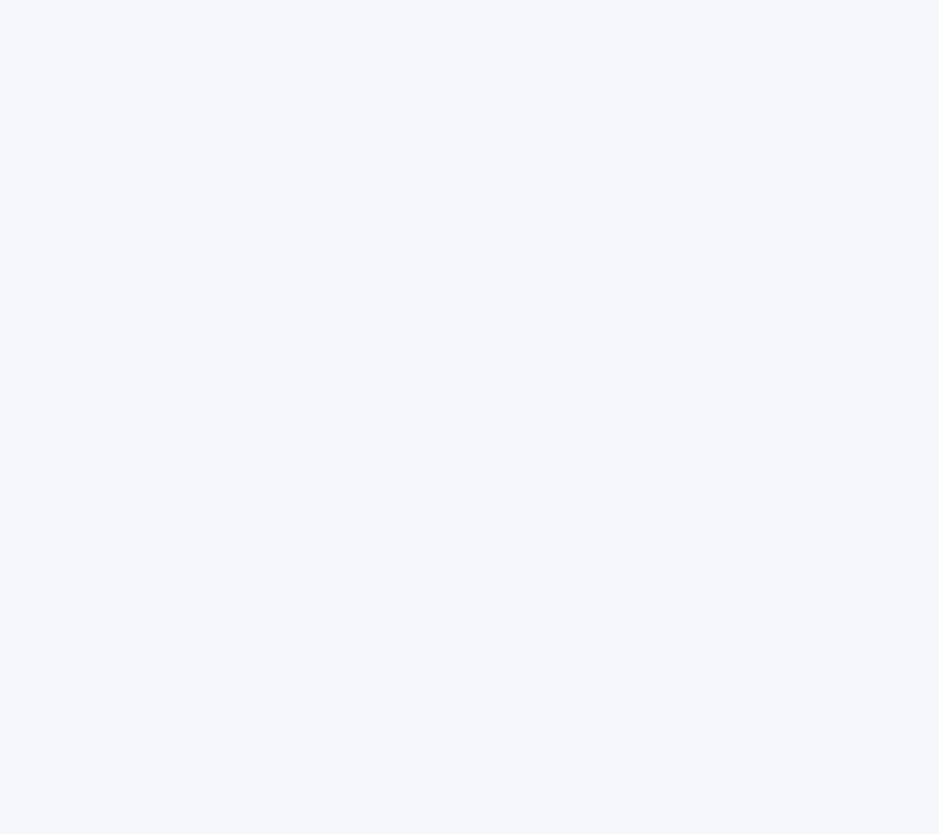
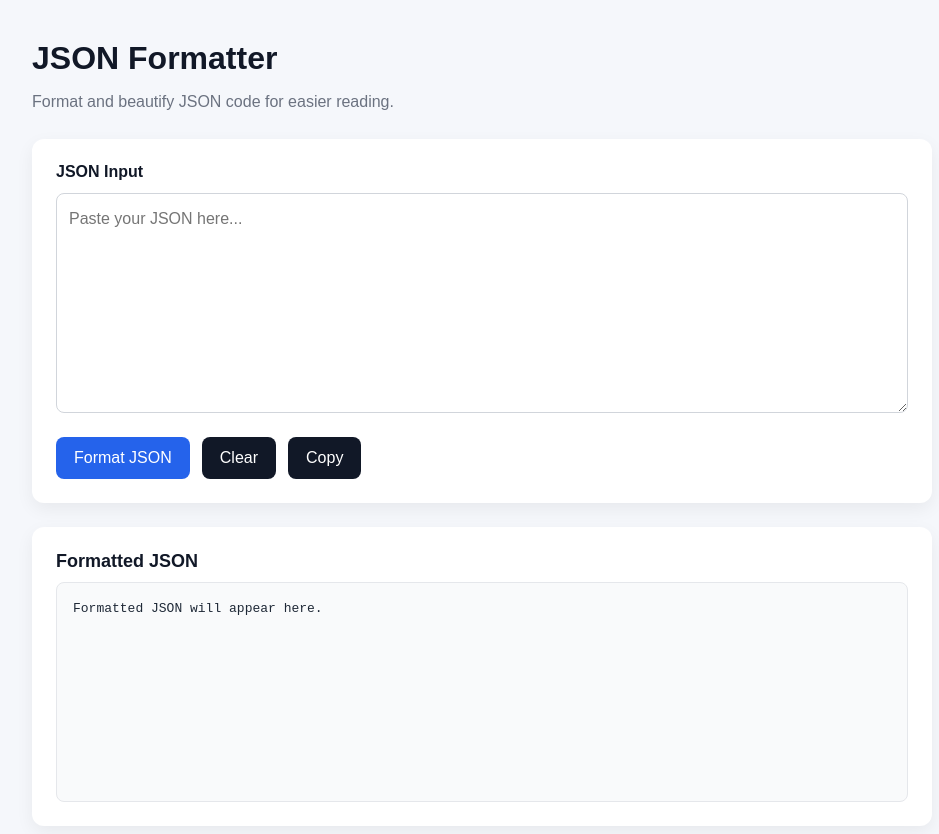
Before and after one commit to mousamohamad370-wq/QuickoTools, a React (Vite) app: page /json-formatter in a window 1280 px wide. Before the commit this address had no page. Shown: the top 834 px of the page, without its empty margins (158-1097 px from the left). Before the commit the page ends 800 px from the top, so only its background shows below. Built offline with nearby package versions, Linux system fonts and the light colour scheme.

Commit message:
Add Arabic and English support to JSON Formatter

```diff
--- a/src/App.jsx
+++ b/src/App.jsx
@@ -10,6 +10,7 @@ import RemoveDuplicateLines from './tools/RemoveDuplicateLines';
 import AgeCalculator from './tools/AgeCalculator';
 import BMICalculator from './tools/BMICalculator';
 import PercentageCalculator from './tools/PercentageCalculator';
+import JSONFormatter from './tools/JSONFormatter';
 
 function App() {
   const [language, setLanguage] = useState(() => {
@@ -76,7 +77,12 @@ function App() {
         path="/percentage-calculator"
         element={<PercentageCalculator language={language} />}
       />
+      <Route
+        path="/json-formatter"
+        element={<JSONFormatter language={language} />}
+      />
     </Routes>
+
   );
 }
 
--- /dev/null
+++ b/src/tools/JSONFormatter.jsx
@@ -0,0 +1,148 @@
+import { useState } from 'react';
+
+function JSONFormatter({ language }) {
+  const [input, setInput] = useState('');
+  const [output, setOutput] = useState('');
+  const [error, setError] = useState('');
+
+  const content = {
+    en: {
+      title: 'JSON Formatter',
+      description: 'Format and beautify JSON code for easier reading.',
+      inputLabel: 'JSON Input',
+      outputLabel: 'Formatted JSON',
+      placeholder: 'Paste your JSON here...',
+      format: 'Format JSON',
+      clear: 'Clear',
+      copy: 'Copy',
+      emptyOutput: 'Formatted JSON will appear here.',
+      errorInvalid: 'Invalid JSON. Please check your input.',
+      copied: 'Formatted JSON copied to clipboard.',
+      copyError: 'Copy failed. Please copy manually.'
+    },
+    ar: {
+      title: 'منسق JSON',
+      description: 'نسّق JSON واجعله أوضح وأسهل للقراءة.',
+      inputLabel: 'إدخال JSON',
+      outputLabel: 'JSON بعد التنسيق',
+      placeholder: 'ألصق JSON هنا...',
+      format: 'تنسيق JSON',
+      clear: 'مسح',
+      copy: 'نسخ',
+      emptyOutput: 'سيظهر JSON المنسق هنا.',
+      errorInvalid: 'JSON غير صالح. يرجى التحقق من الإدخال.',
+      copied: 'تم نسخ JSON المنسق.',
+      copyError: 'فشل النسخ. انسخه يدويًا.'
+    }
+  };
+
+  const t = language === 'ar' ? content.ar : content.en;
+
+  const handleFormatJSON = () => {
+    try {
+      const parsed = JSON.parse(input);
+      const formatted = JSON.stringify(parsed, null, 2);
+      setOutput(formatted);
+      setError('');
+    } catch {
+      setOutput('');
+      setError(t.errorInvalid);
+    }
+  };
+
+  const handleClear = () => {
+    setInput('');
+    setOutput('');
+    setError('');
+  };
+
+  const handleCopy = async () => {
+    if (!output) return;
+
+    try {
+      await navigator.clipboard.writeText(output);
+      alert(t.copied);
+    } catch {
+      alert(t.copyError);
+    }
+  };
+
+  return (
+    <main className="tool-page" dir={language === 'ar' ? 'rtl' : 'ltr'}>
+      <div className="tool-container">
+        <h1 className="tool-page-title">{t.title}</h1>
+
+        <p className="tool-page-description">{t.description}</p>
+
+        <div className="tool-box">
+          <label className="tool-label">{t.inputLabel}</label>
+          <textarea
+            value={input}
+            onChange={(event) => setInput(event.target.value)}
+            placeholder={t.placeholder}
+            className="tool-input"
+            style={{
+              minHeight: '220px',
+              resize: 'vertical',
+              marginBottom: '20px',
+              lineHeight: '1.6'
+            }}
+          />
+
+          <div className="tool-actions">
+            <button
+              type="button"
+              onClick={handleFormatJSON}
+              className="tool-primary-button"
+            >
+              {t.format}
+            </button>
+
+            <button
+              type="button"
+              onClick={handleClear}
+              className="tool-secondary-button"
+            >
+              {t.clear}
+            </button>
+
+            <button
+              type="button"
+              onClick={handleCopy}
+              className="tool-secondary-button"
+            >
+              {t.copy}
+            </button>
+          </div>
+        </div>
+
+        {error && <div className="tool-error-message">{error}</div>}
+
+        <div className="tool-box tool-section">
+          <h2 className="tool-section-title">{t.outputLabel}</h2>
+
+          <pre
+            style={{
+              backgroundColor: '#f9fafb',
+              border: '1px solid #e5e7eb',
+              borderRadius: '8px',
+              padding: '16px',
+              minHeight: '220px',
+              overflowX: 'auto',
+              whiteSpace: 'pre-wrap',
+              wordBreak: 'break-word',
+              lineHeight: '1.6',
+              margin: 0,
+              direction: 'ltr',
+              textAlign: 'left'
+            }}
+          >
+            {output || t.emptyOutput}
+          </pre>
+        </div>
+      </div>
+    </main>
+  );
+}
+
+export default JSONFormatter;
```
